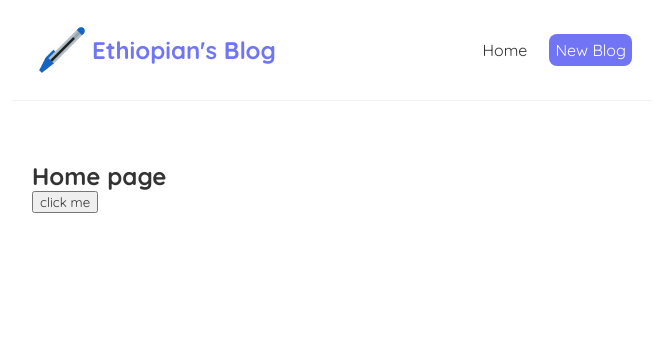
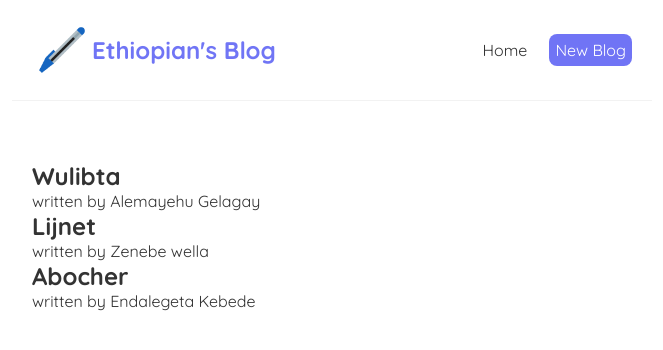
Before and after one commit to biruk-anley/Ethiopian_blogger, a React (Create React App) app: page / in a window 1280 px wide. Shown: the top 350 px of the page, without its empty margins (308-971 px from the left). Built offline with nearby package versions, Linux system fonts and the light colour scheme.

Commit message:
Adding an output list

```diff
--- a/src/Home.js
+++ b/src/Home.js
@@ -1,11 +1,36 @@
+import { useState } from "react";
+
 const Home = () => {
-    const shoot = (n,e) => {
-        console.log("clicked " + n, e.buttons);
-    }
+    const [blogs, setBlogs] = useState([
+      {
+        title: "Wulibta",
+        body: "lorem lorem lorem epseum so that no onwe",
+        author: "Alemayehu Gelagay",
+        id: 1,
+      },
+      {
+        title: "Lijnet",
+        body: "fungay ke hitsanu gar eyetechawete eylal mushira hun tebale",
+        author: "Zenebe wella",
+        id: 2,
+      },
+      {
+        title: "Abocher",
+        body: "salsedbachew eskezare semche emalakewun sidib sedebugn ",
+        author: "Endalegeta Kebede",
+        id: 3,
+      },
+    ]);
+
     return (
         <div className="home">
-            <h2>Home page</h2>
-            <button onClick={(e)=>{shoot("100000", e)}}>click me</button>
+            {blogs.map((blog) => (
+                <div className="blog-preview">
+                    <h2>{blog.title}</h2>
+                    <p>written by {blog.author}</p>
+                </div>
+            )
+            )}
         </div>
      );
 }
```
